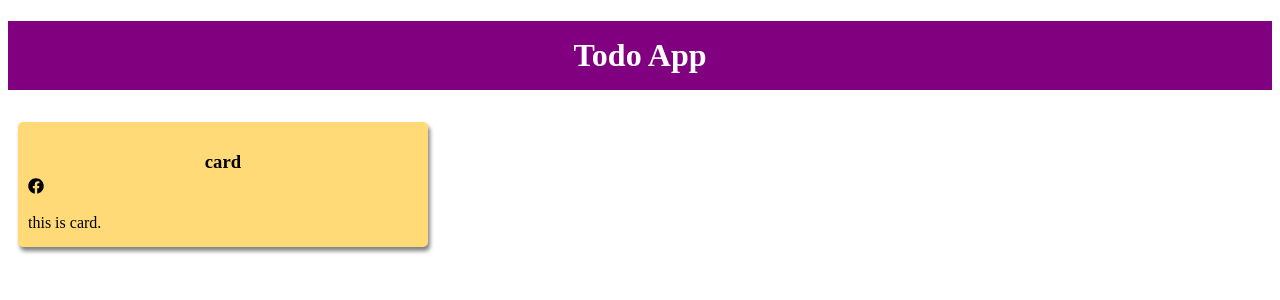
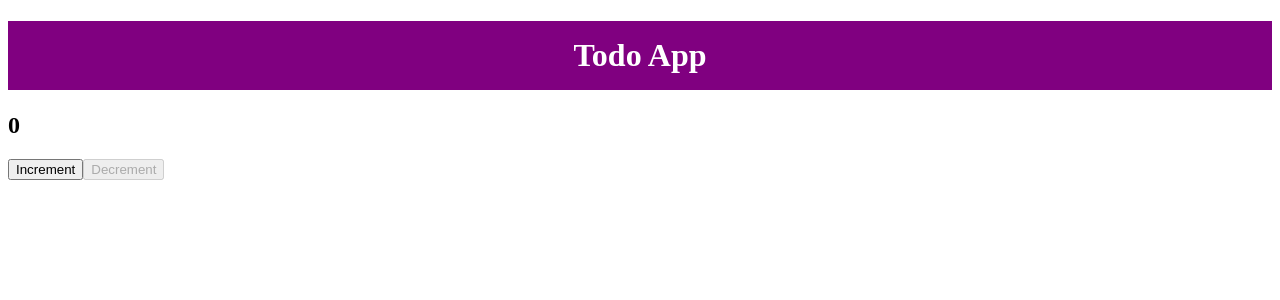
Before and after one commit to fahadPathan7/MERN-stack, a React (Vite) app in the folder vite-project/: page / in a window 1280 px wide. Shown: the top 300 px of the page. Built offline with nearby package versions, Linux system fonts and the light colour scheme.

Commit message:
react: learned to handle state

```diff
--- a/vite-project/src/App.jsx
+++ b/vite-project/src/App.jsx
@@ -7,6 +7,7 @@ import React from 'react';
 import List from './components/UniqueList/List';
 import NestedList from './components/NestedMapping/Nested';
 import ClassComp from './components/ClassComponent/ClassComp';
+import State from './components/State/State';
 
 // app name
 const appName = "Todo App";
@@ -16,7 +17,7 @@ function App() {
   return (
     <div>
       <h1 className="headingStyle">{appName}</h1>
-      <ClassComp name="card" desc="this is card." />
+      <State />
     </div>
   );
 }
--- /dev/null
+++ b/vite-project/src/components/State/State.jsx
@@ -0,0 +1,25 @@
+import React, { Component } from "react";
+
+export default class State extends Component {
+  constructor(props) {
+    super(props);
+    this.state = {
+      count: 0,
+    };
+  }
+
+  handleIncrement = () => {
+    this.setState({ count: this.state.count + 1 });
+  }
+
+  render() {
+    const { count } = this.state;
+    return (
+    <div>
+        <h2>{count}</h2>
+        <button onClick={this.handleIncrement}>Increment</button>
+        <button onClick={() => this.setState({ count: count - 1 })} disabled={count===0? true : false}>Decrement</button>
+    </div>
+    );
+  }
+}
```
